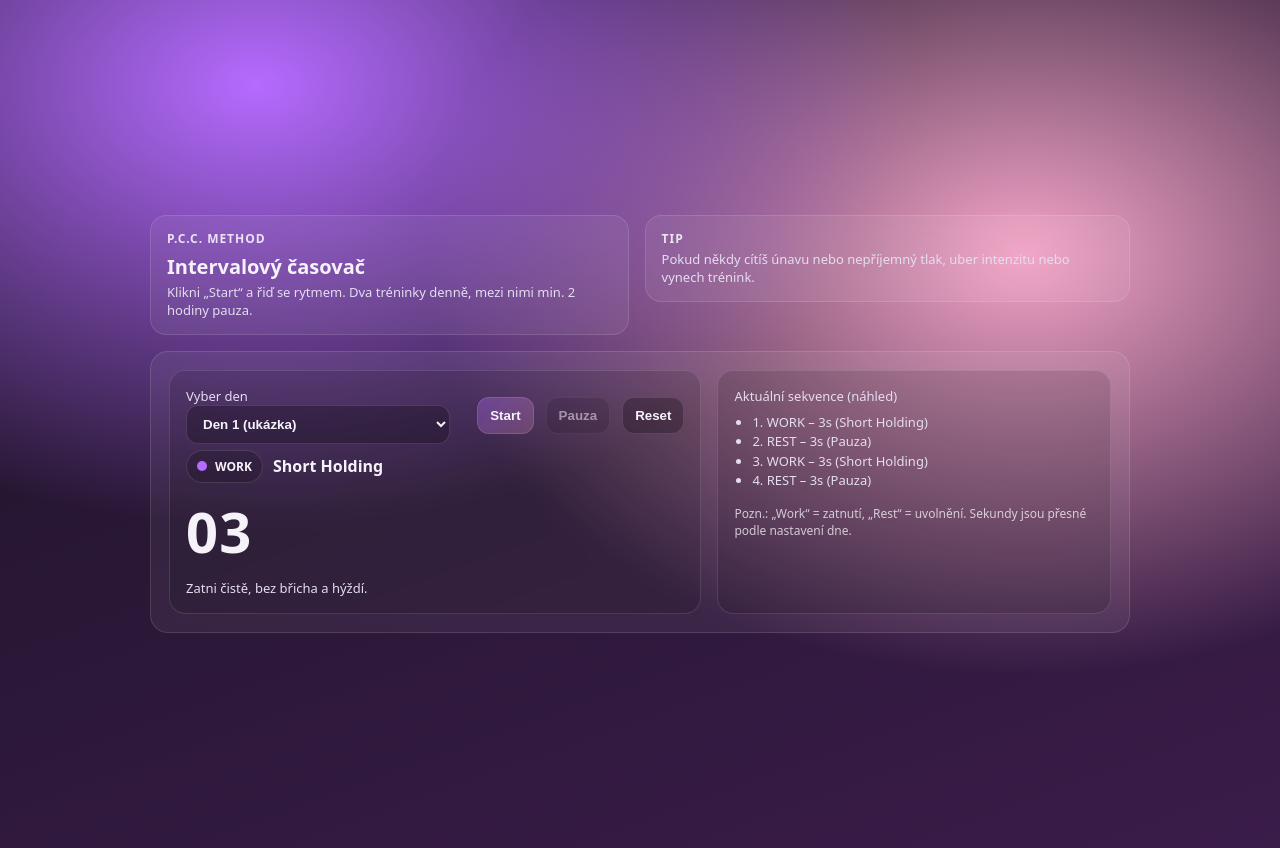
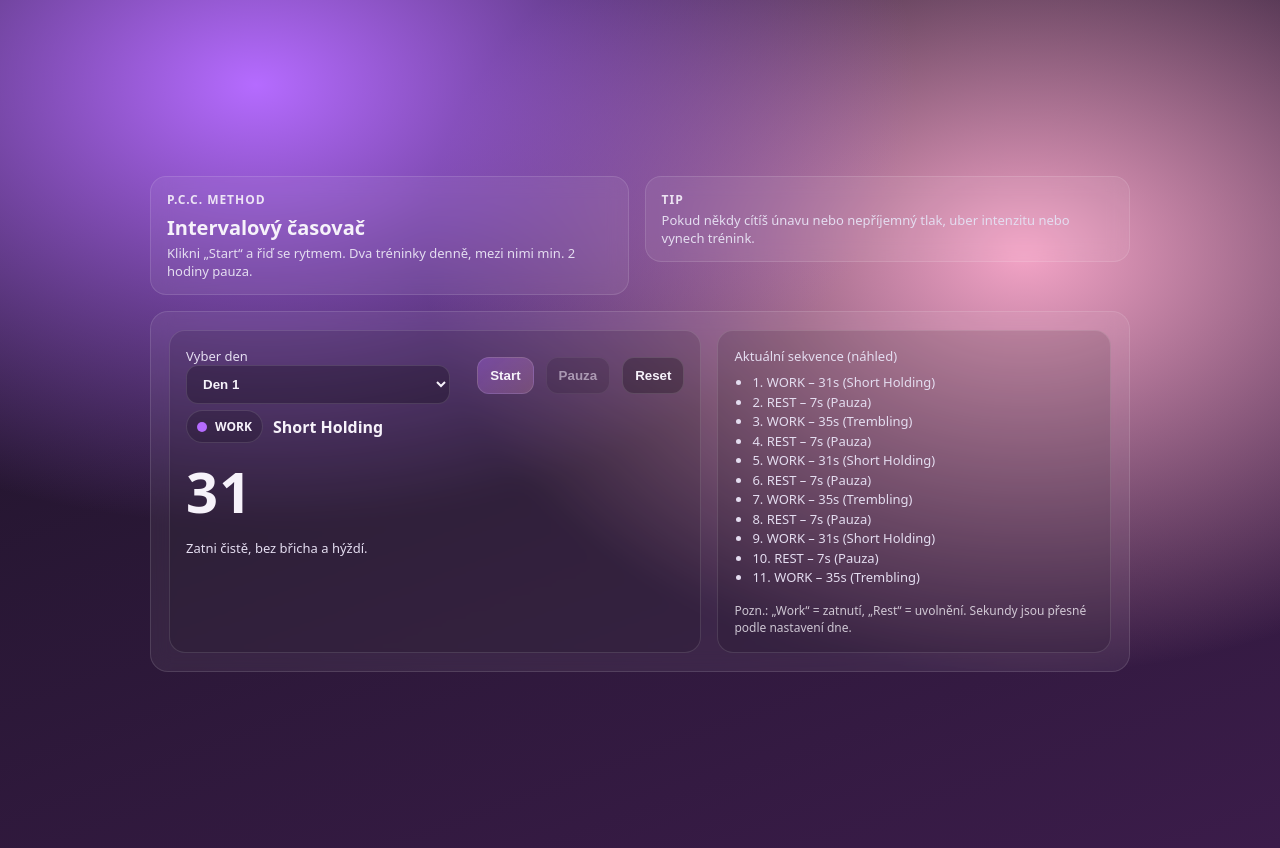
Before and after one commit to muzskakontrola/pcc-timer, a plain HTML site: page index.html in a window 1280 px wide. Drawn offline with Linux system fonts and the light colour scheme.

Commit message:
Update index.html

```diff
--- a/index.html
+++ b/index.html
@@ -113,12 +113,19 @@
  * Upravíš si to podle tvých finálních dnů.
  */
 const DAYS = {
-  "Den 1 (ukázka)": [
-    {type:"work", seconds:3, label:"Short Holding"},
-    {type:"rest", seconds:3, label:"Pauza"},
-    {type:"work", seconds:3, label:"Short Holding"},
-    {type:"rest", seconds:3, label:"Pauza"},
-  ],
+   "Den 1": [
+  {type:"work", seconds:31, label:"Short Holding"},
+  {type:"rest", seconds:7,  label:"Pauza"},
+  {type:"work", seconds:35, label:"Trembling"},
+  {type:"rest", seconds:7,  label:"Pauza"},
+  {type:"work", seconds:31, label:"Short Holding"},
+  {type:"rest", seconds:7,  label:"Pauza"},
+  {type:"work", seconds:35, label:"Trembling"},
+  {type:"rest", seconds:7,  label:"Pauza"},
+  {type:"work", seconds:31, label:"Short Holding"},
+  {type:"rest", seconds:7,  label:"Pauza"},
+  {type:"work", seconds:35, label:"Trembling"},
+],
   "Den 2 (ukázka)": [
     {type:"work", seconds:1, label:"Rytmus"},
     {type:"rest", seconds:1, label:"Pauza"},
```
